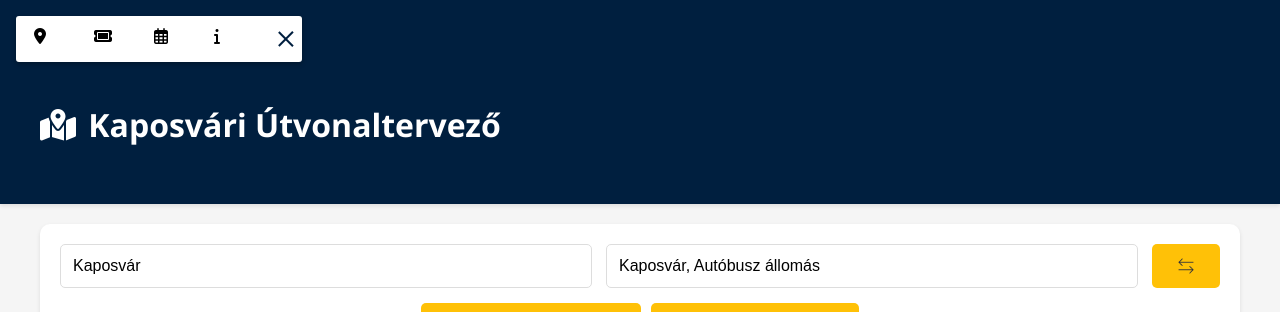
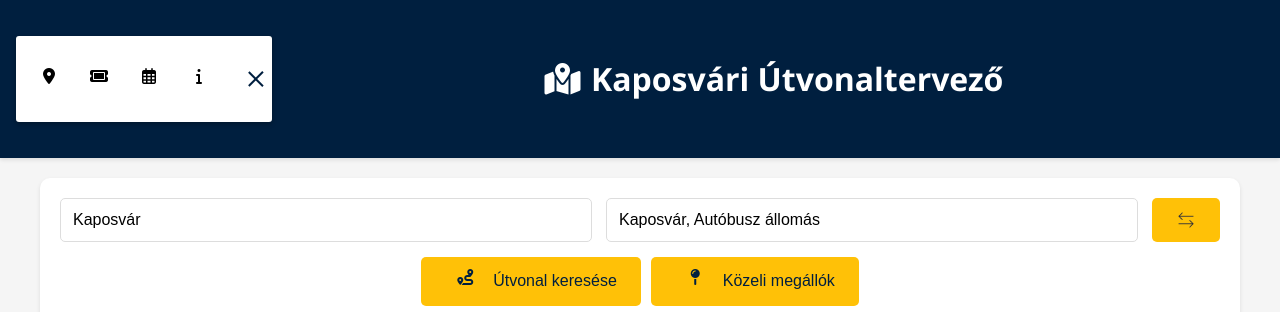
Before and after one commit to lacko186/vizsgaremek-1, a plain HTML site: page main/index.html in a window 1280 px wide. Shown: the top 312 px of the page. Drawn offline with Linux system fonts and the light colour scheme; some packages are replaced by stand-ins of ours.

Commit message:
Add files via upload

```diff
--- a/main/index.html
+++ b/main/index.html
@@ -23,10 +23,12 @@
         }
 
         .header {
+            position: relative;
             background-color: var(--primary-color);
             color: var(--text-light);
             padding: 1rem;
             box-shadow: var(--shadow);
+            text-align: center;
         }
 
         .container {
@@ -159,6 +161,10 @@
         }
 
         nav {
+            float: left;
+            text-align: center;
+            vertical-align: middle;
+            position: relative;
             background-color: var(--text-light);
             padding: 8px;
             width: 80px;
@@ -168,10 +174,17 @@
             border-radius: 3px;
             box-shadow: 0 2px 5px rgba(0, 0, 0, 0.3);
             transition: width 0.6s linear;
+            margin-right: 10px;
+            margin-top: 20px;
+            max-height: 70px;
+        }
+
+        nav, .header{
+            display: flex;
         }
 
         nav.active {
-            width: 270px;
+            width: 240px;
         }
 
         nav ul {
@@ -202,7 +215,7 @@
             position: relative;
             color: #000;
             text-decoration: none;
-            margin: 0 10px;
+            margin: 0 5px;
         }
 
         .icon {
@@ -300,7 +313,7 @@
                 </div>
                 <div>
                     <button id="switchBtn">
-                        <img src="switch.png" alt="Switch" style="width: 20px; height: 20px;">
+                        <img src="switch.png" alt="Switch" style="width: 20px; height: 20px; max-width: 40px; max-width: 20px;">
                     </button>
                 </div>
             </div>
```
